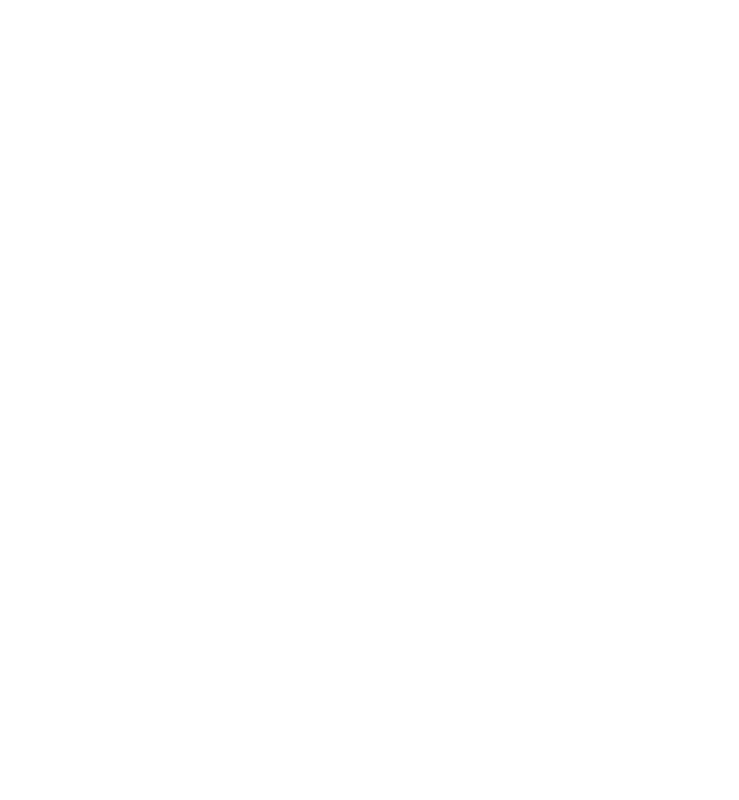
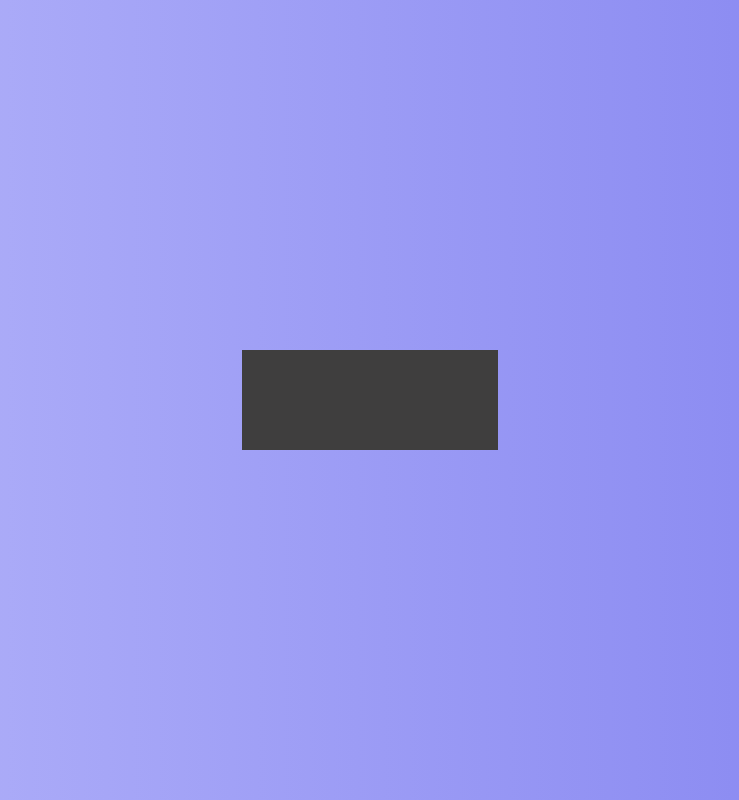
Before and after one commit to saiful-shaakil/digital-clock, a plain HTML site: page index.html in a window 1280 px wide. Shown: the whole page, without its empty margins (270-1009 px from the left). Drawn offline with Linux system fonts and the light colour scheme.

Commit message:
second commit

```diff
--- a/index.html
+++ b/index.html
@@ -10,7 +10,12 @@
 </head>
 
 <body>
-
+    <div class="main-section">
+        <div class="clock-section">
+            <h1 id="time" class="show-time"></h1>
+            <small id="ampm"></small>
+        </div>
+    </div>
 
 
 
--- a/style.css
+++ b/style.css
@@ -0,0 +1,28 @@
+*{
+    box-sizing: border-box;
+}
+body{
+    padding: 0;
+    margin: 0;
+}
+.main-section{
+    background: linear-gradient(to right , rgb(181, 181, 250) , rgb(130, 130, 240));
+    height: 100vh;
+    width: 100%;
+    display: flex;
+    align-items: center;
+    justify-content: center;
+}
+.clock-section{
+    background-color: rgb(63, 62, 62);
+    height: 100px;
+    width: 20%;
+}
+.show-time{
+    color: red;
+    font-size: 20px;
+}
+.ampm{
+    color: blue;
+    font-size: 15px;
+}
```
